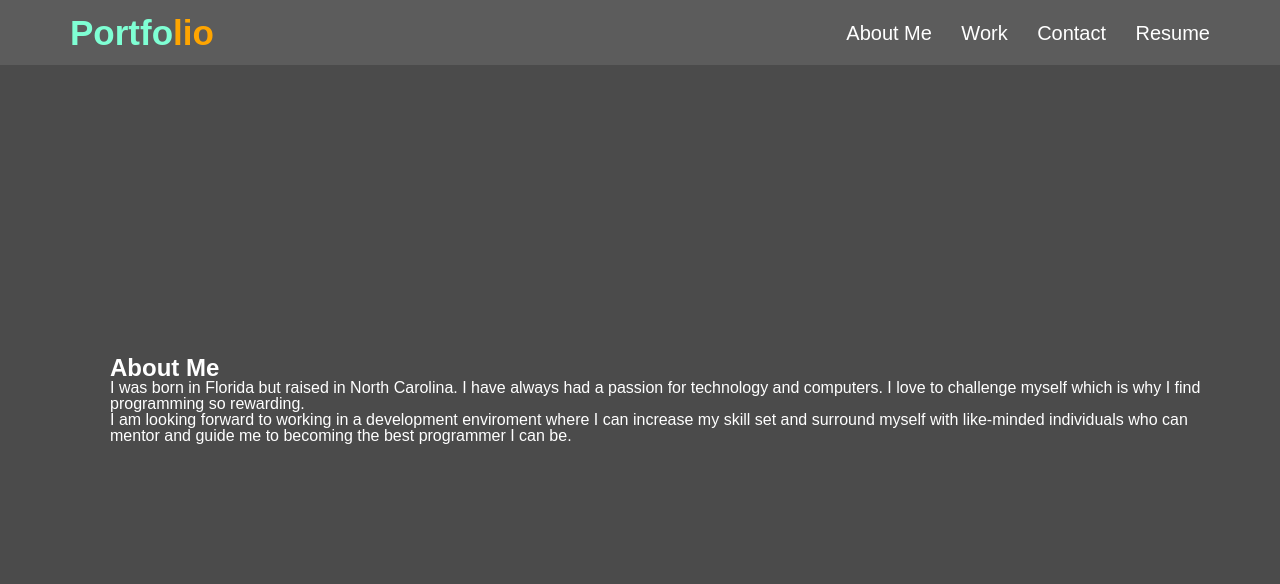
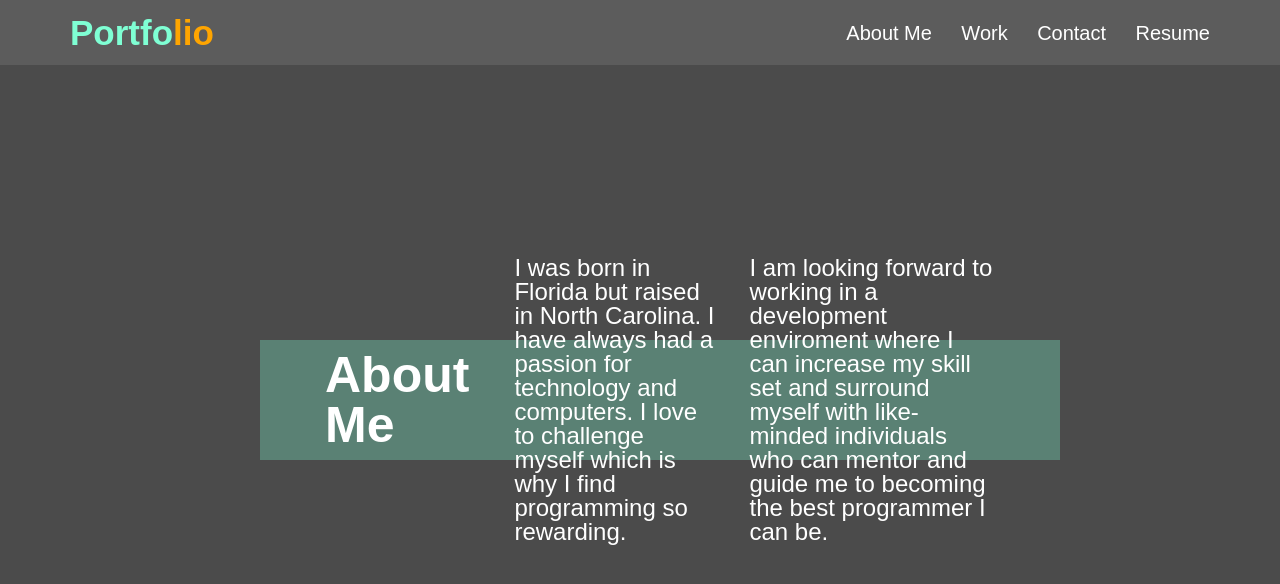
Before and after one commit to T-Heier/Student-Portfolio-Project, a website: page aboutMe.html in a window 1280 px wide. Drawn offline with nearby package versions, Linux system fonts and the light colour scheme.

Commit message:
style changes to about

```diff
--- a/Assets/css/styles.css
+++ b/Assets/css/styles.css
@@ -141,6 +141,8 @@ body {
 
 .about {
     display: flex;
+    align-items: center;
+    justify-content: center;
     background-size: cover;
     background-attachment: fixed;
     height: 100vh;
@@ -152,6 +154,30 @@ body {
     margin: auto 0 auto 40px;
 }
 
+.about .about-content {
+    display: flex;
+    align-items: center;
+    justify-content: center;
+    padding: 50px;
+    height: 15vh;
+    width: 100vh;
+    background-color: rgb(127, 255, 212, 0.3);
+}
+
+.about .about-content h1 {
+    margin: 15px 30px 15px 15px;
+    font-size: 50px;
+}
+
+.about .about-content .mainAbout {
+    margin: 15px 15px 15px 15px;
+    font-size: 24px;
+}
+
+.about .about-content .supportingAbout {
+    margin: 15px 15px 15px 15px;
+    font-size: 24px;
+}
 
 #contact {
     color: blue;
```
